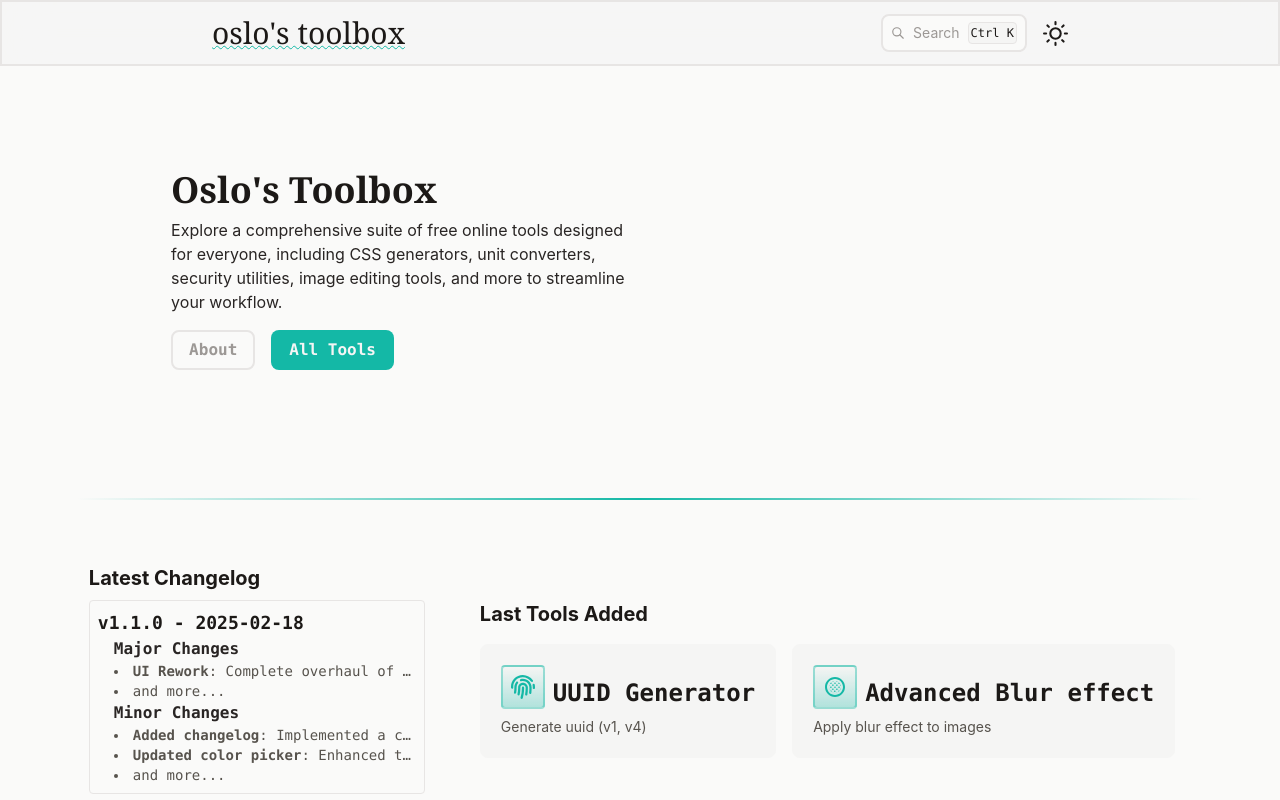
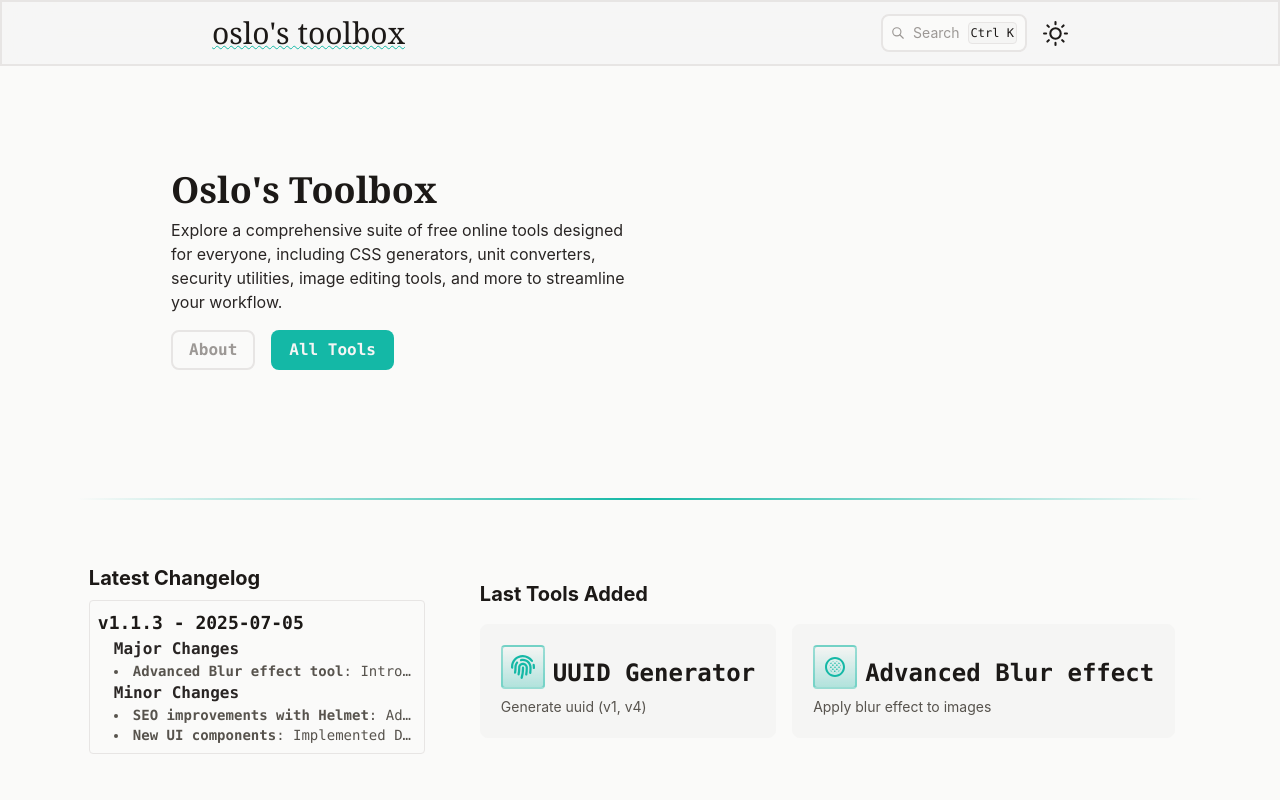
Before and after one commit to Oslonline/oslo-toolbox, a React (Vite) app: page / in a window 1280 px wide. Shown: the top 800 px of the page. Built offline with nearby package versions, Linux system fonts and the light colour scheme.

Commit message:
fix: update ChangelogPreview to display the latest entry correctly

```diff
--- a/src/components/homepage/ChangelogPreview.jsx
+++ b/src/components/homepage/ChangelogPreview.jsx
@@ -2,7 +2,7 @@ import changelog from "../../data/changelog";
 import { Link } from "react-router-dom";
 
 const ChangelogPreview = () => {
-  const latestEntry = changelog[changelog.length - 1];
+  const latestEntry = changelog[0];
 
   return (
     <Link className="relative" to={"/changelogs"}>
```
